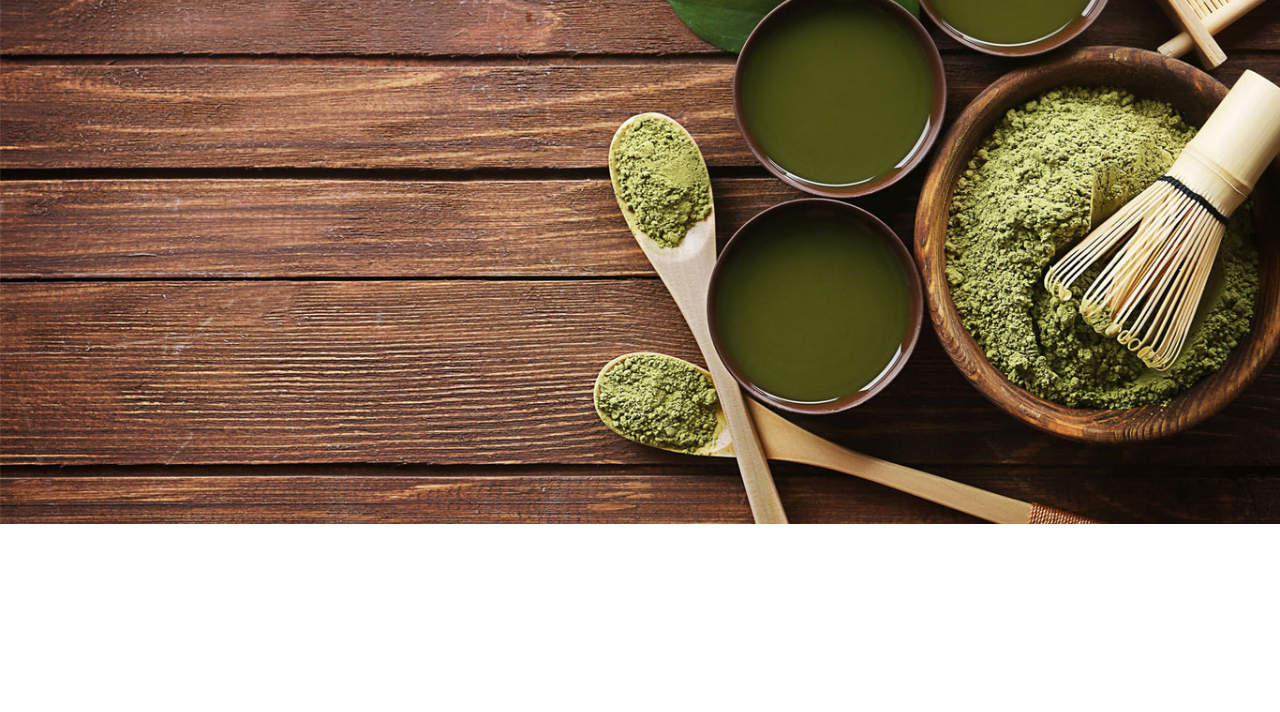
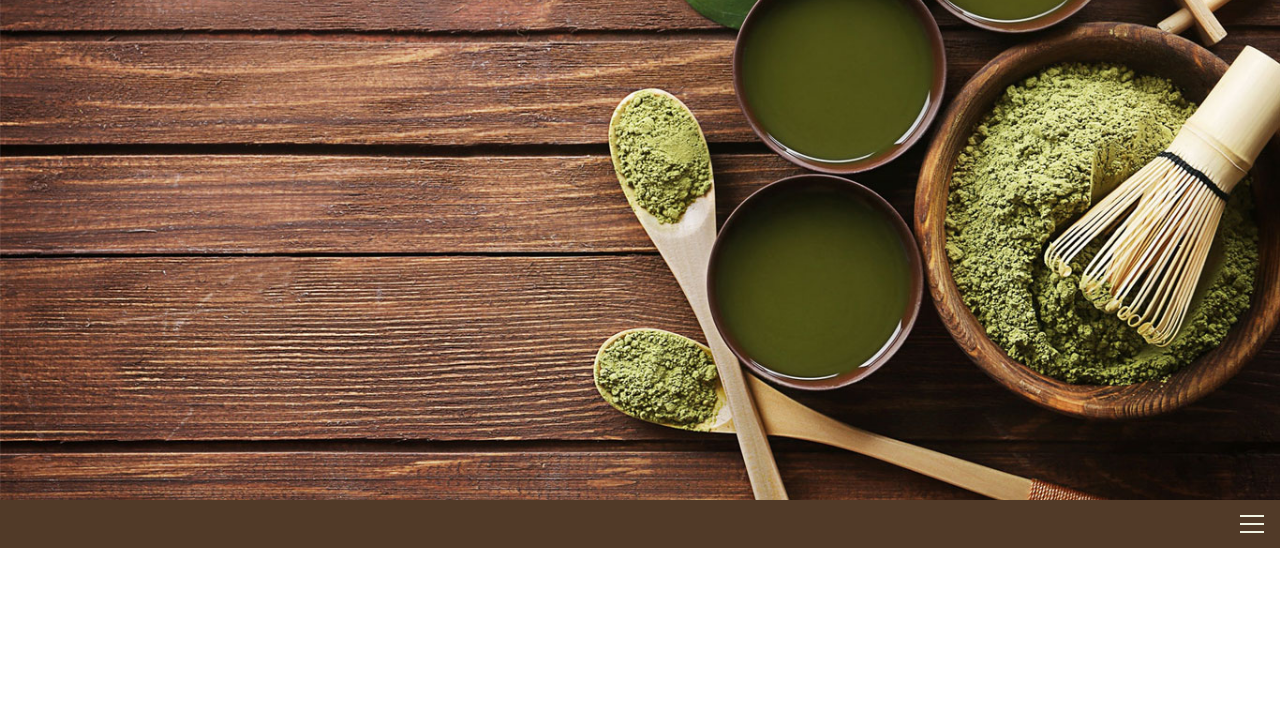
Before and after one commit to JLHammer/tea-party, a website built with Vite: page index.html in a window 1280 px wide. Shown: the part 88-800 px from the top of the page. Built offline with nearby package versions, Linux system fonts and the light colour scheme.

Commit message:
Added hero with burger menu toggling nav

```diff
--- a/index.html
+++ b/index.html
@@ -8,7 +8,7 @@
     <script src="./js/index.js" type="module"></script>
     <title>Tea Party</title>
   </head>
-  <body class="font-bluestar">
-    <div id="root"></div>
+  <body class="font-bluestar flex flex-col items-center min-h-screen text-bg">
+    <div id="root" class="w-full"></div>
   </body>
 </html>
--- /dev/null
+++ b/js/components/burger.js
@@ -0,0 +1,20 @@
+import { create } from "../utils/create.js";
+
+export function burger(ul) {
+  const btn = create(
+    "button",
+    "flex flex-col gap-1.5 cursor-pointer ml-auto p-1",
+  );
+
+  for (let i = 0; i < 3; i++) {
+    const bar = create("span", "block w-6 h-0.5 bg-bg");
+    btn.appendChild(bar);
+  }
+
+  btn.addEventListener("click", () => {
+    ul.classList.toggle("hidden");
+    ul.classList.toggle("flex");
+  });
+
+  return btn;
+}
--- a/js/components/header.js
+++ b/js/components/header.js
@@ -1,16 +1,19 @@
 import { create } from "../utils/create.js";
 import { get } from "../utils/get.js";
 
-import "./nav.js";
+import { nav } from "./nav.js";
 
 export function header() {
   const header = create("header");
-  const headerImg = create("img");
+  const heroDiv = create("div", "flex flex-col items-center relative");
+  const headerImg = create("img", "w-full");
   headerImg.src = "./assets/images/Image-Hero-Front.jpg";
-  const heading = create("h1");
+  const heading = create("h1", "absolute text-7xl");
   heading.textContent = "Tea Party";
-  header.appendChild(heading);
+  heroDiv.appendChild(headerImg);
+  heroDiv.appendChild(heading);
+  header.appendChild(heroDiv);
+  header.appendChild(nav());
 
-  header.appendChild(headerImg);
   return header;
 }
--- a/js/components/nav.js
+++ b/js/components/nav.js
@@ -1,10 +1,32 @@
 import { create } from "../utils/create.js";
 import { get } from "../utils/get.js";
+import { set } from "../utils/set.js";
+
+import { burger } from "./burger.js";
 
 export function nav() {
-  const nav = create("nav");
-  const navList = ["About Us", "Brands", "How To", "Join Us"];
+  const nav = create(
+    "nav",
+    "flex justify-between gap-4 items-center bg-secondary w-full px-3 py-1 min-h-12 text-center",
+  );
+  const ul = create("ul", "hidden justify-between w-full text-2xl");
+  const navList = [
+    { href: "about", innerText: "About Us" },
+    { href: "brands", innerText: "Brands" },
+    { href: "how-to", innerText: "How To" },
+    { href: "join-us", innerText: "Join Us" },
+  ];
 
+  navList.forEach(({ href, innerText }) => {
+    const li = create("li");
+    const navEl = create("a", "text-xl text-primary p-1");
+    navEl.href = `#${href}`;
+    navEl.innerText = innerText;
+    set(navEl, li);
+    set(li, ul);
+  });
 
+  set(ul, nav);
+  set(burger(ul), nav);
   return nav;
 }
--- a/js/utils/create.js
+++ b/js/utils/create.js
@@ -1,3 +1,5 @@
-export function create(el) {
-  return document.createElement(el)
+export function create(el, classes) {
+  const element = document.createElement(el);
+  if (classes) element.className = classes;
+  return element;
 }
```
